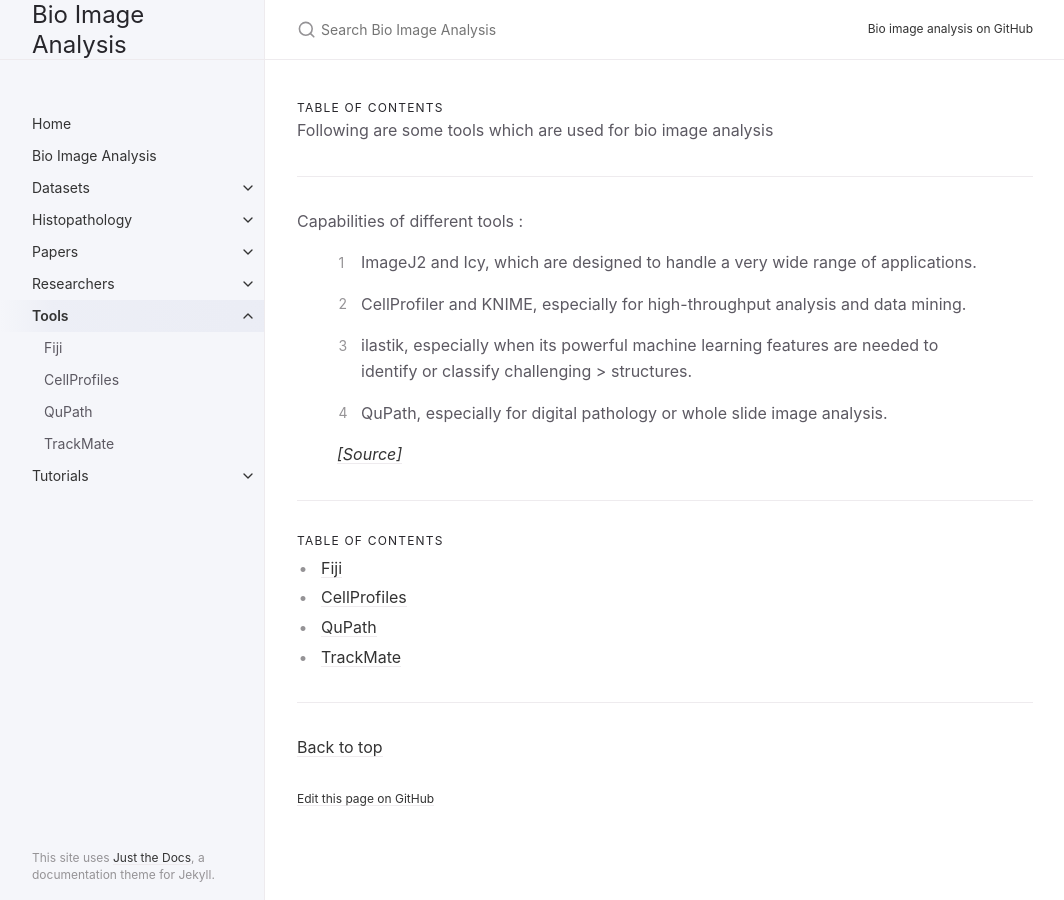
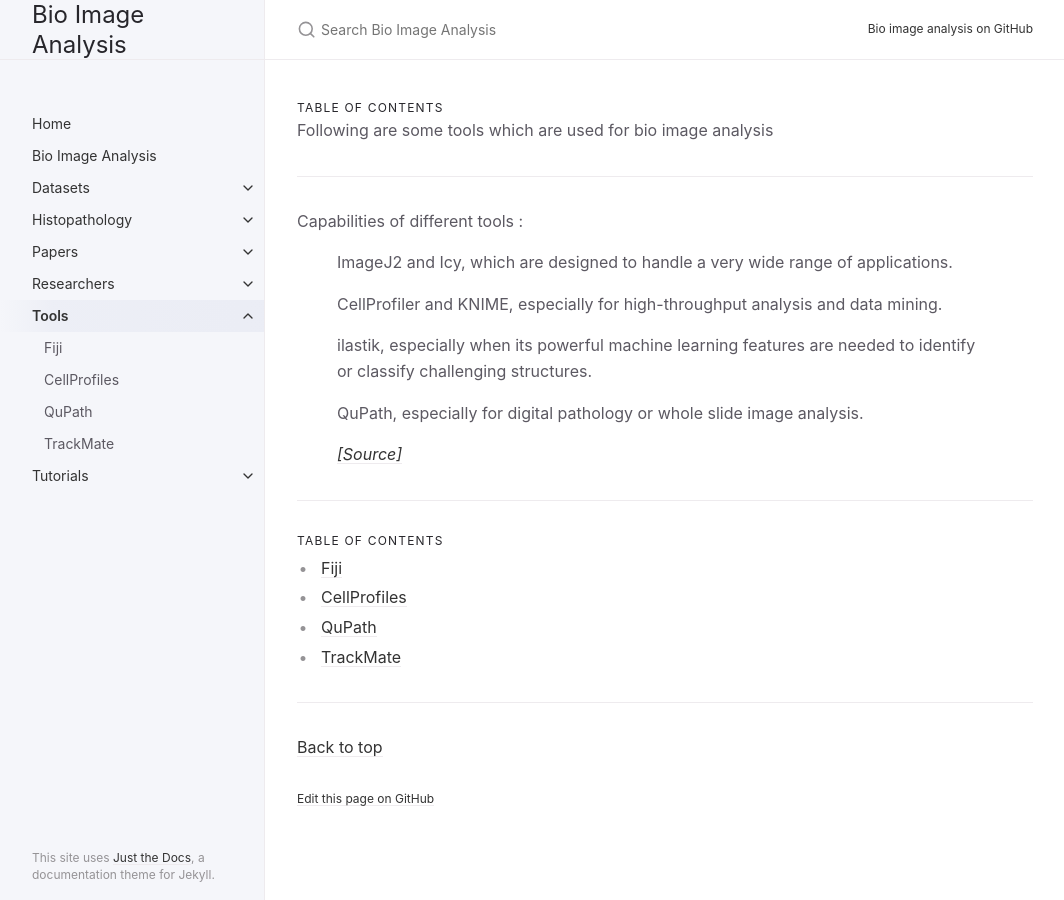
Before and after one commit to Amit-Tomar/bioimage-analysis, a Jekyll site: the page built from docs/Tools/index.md, in a window 1280 px wide. Shown: the whole page, without its empty margins (107-1171 px from the left). Built offline with Jekyll 4.4.1, drawn with Linux system fonts in a browser that asks for light colours; part of the change alters nothing that is shown.

Commit message:
removed numberd list

```diff
--- a/docs/Tools/index.md
+++ b/docs/Tools/index.md
@@ -18,12 +18,12 @@ Following are some tools which are used for bio image analysis
 
 Capabilities of different tools :
 
-> 1. ImageJ2 and Icy, which are designed to handle a very wide range of applications.
+> ImageJ2 and Icy, which are designed to handle a very wide range of applications.
 >
-> 2. CellProfiler and KNIME, especially for high-throughput analysis and data mining.
+> CellProfiler and KNIME, especially for high-throughput analysis and data mining.
 >
-> 3. ilastik, especially when its powerful machine learning features are needed to identify or classify challenging > structures.
+> ilastik, especially when its powerful machine learning features are needed to identify or classify challenging structures.
 >
-> 4. QuPath, especially for digital pathology or whole slide image analysis.
+> QuPath, especially for digital pathology or whole slide image analysis.
 >
 > <cite>[[Source]](https://petebankhead.gitbooks.io/imagej-intro/content/)</cite>
```
